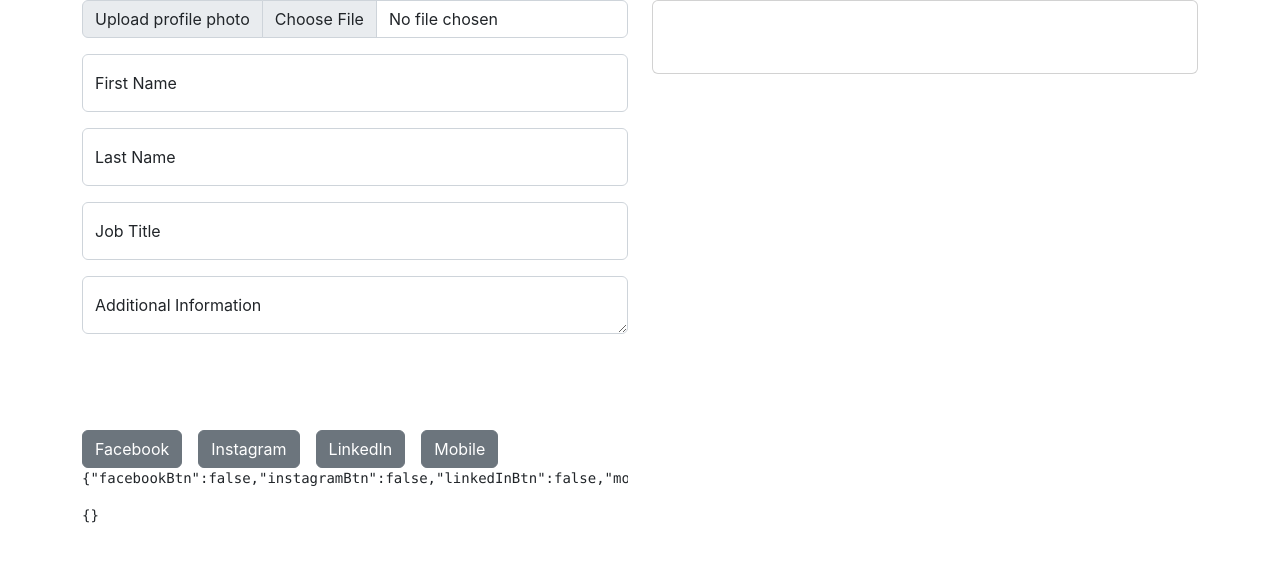
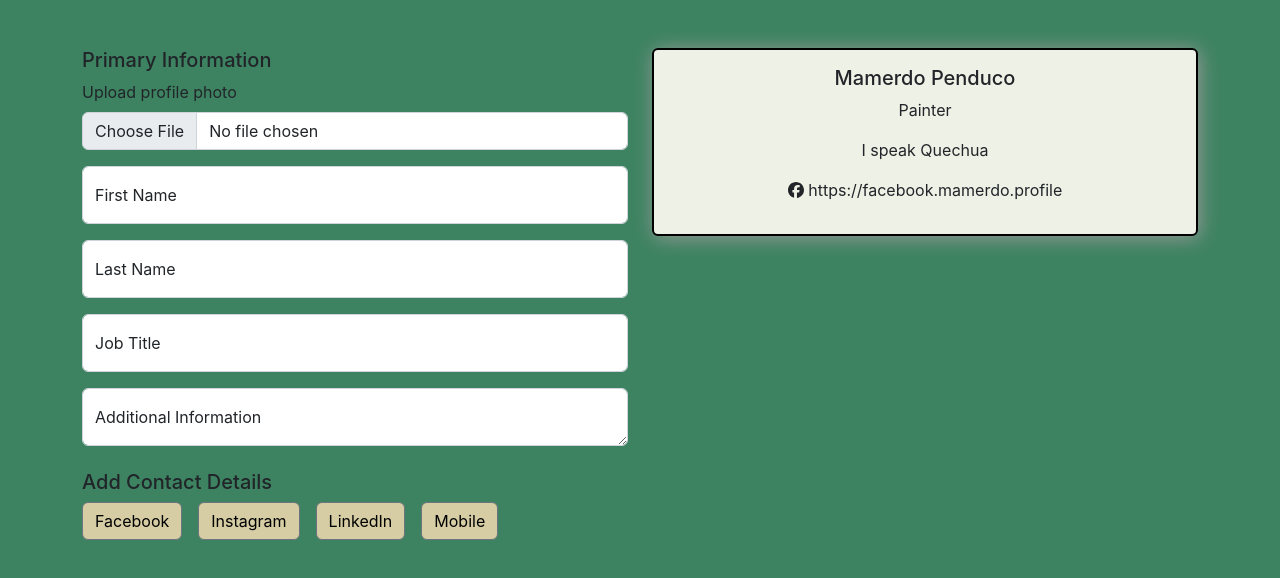
Before and after one commit to manfredwern/digicard, a React (Create React App) app: page / in a window 1280 px wide. Shown: the top 578 px of the page. Built offline with nearby package versions, Linux system fonts and the light colour scheme.

Commit message:
update: added colors to potentially be used

```diff
--- a/package.json
+++ b/package.json
@@ -3,6 +3,11 @@
   "version": "0.1.0",
   "private": true,
   "dependencies": {
+    "@fortawesome/fontawesome-svg-core": "^6.2.0",
+    "@fortawesome/free-brands-svg-icons": "^6.2.0",
+    "@fortawesome/free-regular-svg-icons": "^6.2.0",
+    "@fortawesome/free-solid-svg-icons": "^6.2.0",
+    "@fortawesome/react-fontawesome": "^0.2.0",
     "@testing-library/jest-dom": "^5.16.5",
     "@testing-library/react": "^13.3.0",
     "@testing-library/user-event": "^13.5.0",
--- a/src/App.js
+++ b/src/App.js
@@ -6,7 +6,13 @@ import ProfileCard from './ProfileCard/ProfileCard';
 
 function App() {
 
-  const [userProfile, setUserProfile] = useState({})
+  const [userProfile, setUserProfile] = useState({
+    firstName: 'Mamerdo',
+    lastName: 'Penduco',
+    jobTitle: 'Painter',
+    additionalInfo: 'I speak Quechua',
+    facebook: 'https://facebook.mamerdo.profile'
+  })
 
   // Handle changes made in the form
   function handleChange(e) {
@@ -25,17 +31,14 @@ function App() {
   }
 
   return (
-    <div className='container'>
+    <div className='container mt-5'>
       <div className='row'>
-        <div className='col col-6'>
+        <div className='col-md-6 col-12'>
           <Form user={userProfile} handleChange={handleChange} updateProfile={updateUserProfile}></Form>
         </div>
-        <div className='col col-6'>
+        <div className='col-md-6 col-12'>
           <ProfileCard user={userProfile}></ProfileCard>
         </div>
-      </div>
-      <div className='row'>
-        <pre>{JSON.stringify(userProfile)}</pre>
       </div>
     </div>
   );
--- a/src/Form/Form.js
+++ b/src/Form/Form.js
@@ -51,8 +51,10 @@ function Form({ user, handleChange, updateProfile }) {
 
     return (
         <div>
+            <h5>Primary Information</h5>
+
+            <label htmlFor="file" className='form-label'>Upload profile photo</label>
             <div className="input-group mb-3">
-                <label htmlFor="file" className='input-group-text'>Upload profile photo</label>
                 <input
                     type="file"
                     className='form-control'
@@ -64,7 +66,7 @@ function Form({ user, handleChange, updateProfile }) {
                     accept="image/png, image/jpg, image/jpeg"
 
                 />
-                {user?.profilePhoto && <button type='button' className='btn btn-primary' data-testid="removePhoto" onClick={() => handleDeletePhoto()}>remove profile photo</button>}
+                {user?.profilePhoto && <button type='button' className='btn btn-outline-danger' data-testid="removePhoto" onClick={() => handleDeletePhoto()}>remove</button>}
 
             </div>
             {/* <button type='button' data-testid="removePhoto" onClick={() => handleDeletePhoto()} hidden>remove profile photo</button> */}
@@ -115,6 +117,7 @@ function Form({ user, handleChange, updateProfile }) {
                 <label htmlFor='additionalInfo' className='form-label'>Additional Information</label>
             </div>
 
+            <h5>Add Contact Details</h5>
 
             {actionBtns && actionBtns.facebookBtn && (
                 <>
@@ -152,9 +155,7 @@ function Form({ user, handleChange, updateProfile }) {
                 </>
             )}
 
-            <br></br>
-            <br></br>
-            <br></br>
+
 
 
             {
@@ -190,8 +191,6 @@ function Form({ user, handleChange, updateProfile }) {
                 )
             }
 
-            <pre>{JSON.stringify(actionBtns)}</pre>
-
         </div>
     )
 }
--- /dev/null
+++ b/src/ProfileCard/ProfileCard.css
@@ -0,0 +1,5 @@
+.profile-photo {
+    max-height: 30vh;
+    object-fit: cover;
+    object-position: center;
+}
--- a/src/ProfileCard/ProfileCard.js
+++ b/src/ProfileCard/ProfileCard.js
@@ -1,12 +1,15 @@
-
+import React from 'react'
+import { FontAwesomeIcon } from '@fortawesome/react-fontawesome'
+import { faEnvelope, faMobile, faPhone } from '@fortawesome/free-solid-svg-icons'
+import { faFacebook, faInstagram, faLinkedin } from '@fortawesome/free-brands-svg-icons'
+import './ProfileCard.css'
 
 function ProfileCard({ user }) {
 
     return (
-        <div className="card">
-
+        <div className="card text-center">
             {user && user.profilePhoto && <>
-                <img src={user.profilePhoto} className="card-img-top" alt="..."></img>
+                <img src={user.profilePhoto} className="profile-photo card-img-top" alt="..."></img>
             </>}
             <div className="card-body">
                 <h5 className="card-title">
@@ -20,12 +23,18 @@ function ProfileCard({ user }) {
                 <p className="card-text">
                     {user && user.additionalInfo && <>{user.additionalInfo}</>}</p>
 
+                {user && user.facebook && <div><p><FontAwesomeIcon icon={faFacebook} /> {user.facebook}</p></div>}
+                {user && user.instagram && <div><p><FontAwesomeIcon icon={faInstagram} /> {user.instagram}</p></div>}
+                {user && user.linkedIn && <div><p> <FontAwesomeIcon icon={faLinkedin} /> {user.linkedIn}</p></div>}
+                {user && user.mobile && <div><p>            <FontAwesomeIcon icon={faMobile} />
+                    {user.mobile}</p></div>}
             </div>
+{/*
+            <FontAwesomeIcon icon={faPhone} />
+            <FontAwesomeIcon icon={faEnvelope} /> */}
 
-            {user && user.facebook && <div><p>facebook: {user.facebook}</p></div>}
-            {user && user.instagram && <div><p>instagram: {user.instagram}</p></div>}
-            {user && user.linkedIn && <div><p>linkedIn: {user.linkedIn}</p></div>}
-            {user && user.mobile && <div><p>mobile: {user.mobile}</p></div>}
+
+
 
         </div>
     )
--- a/src/index.css
+++ b/src/index.css
@@ -1,3 +1,10 @@
+:root {
+  --dark2: #1C6758;
+  --dark1: #3D8361;
+  --light2: #D6CDA4;
+  --light1: #EEF2E6;
+}
+
 body {
   margin: 0;
   font-family: -apple-system, BlinkMacSystemFont, 'Segoe UI', 'Roboto', 'Oxygen',
@@ -5,9 +12,23 @@ body {
     sans-serif;
   -webkit-font-smoothing: antialiased;
   -moz-osx-font-smoothing: grayscale;
+  background-color: var(--dark1);
 }
+
+
 
 code {
   font-family: source-code-pro, Menlo, Monaco, Consolas, 'Courier New',
     monospace;
 }
+
+.card {
+  background-color: var(--light1);
+  border: 2px solid #000;
+  box-shadow: 2px 2px 20px #999;
+}
+
+button.btn {
+  background-color: var(--light2) !important;
+  color: black
+}
```
Also changed, not shown: 2 other files (tests, documents, lock files or other folders).
